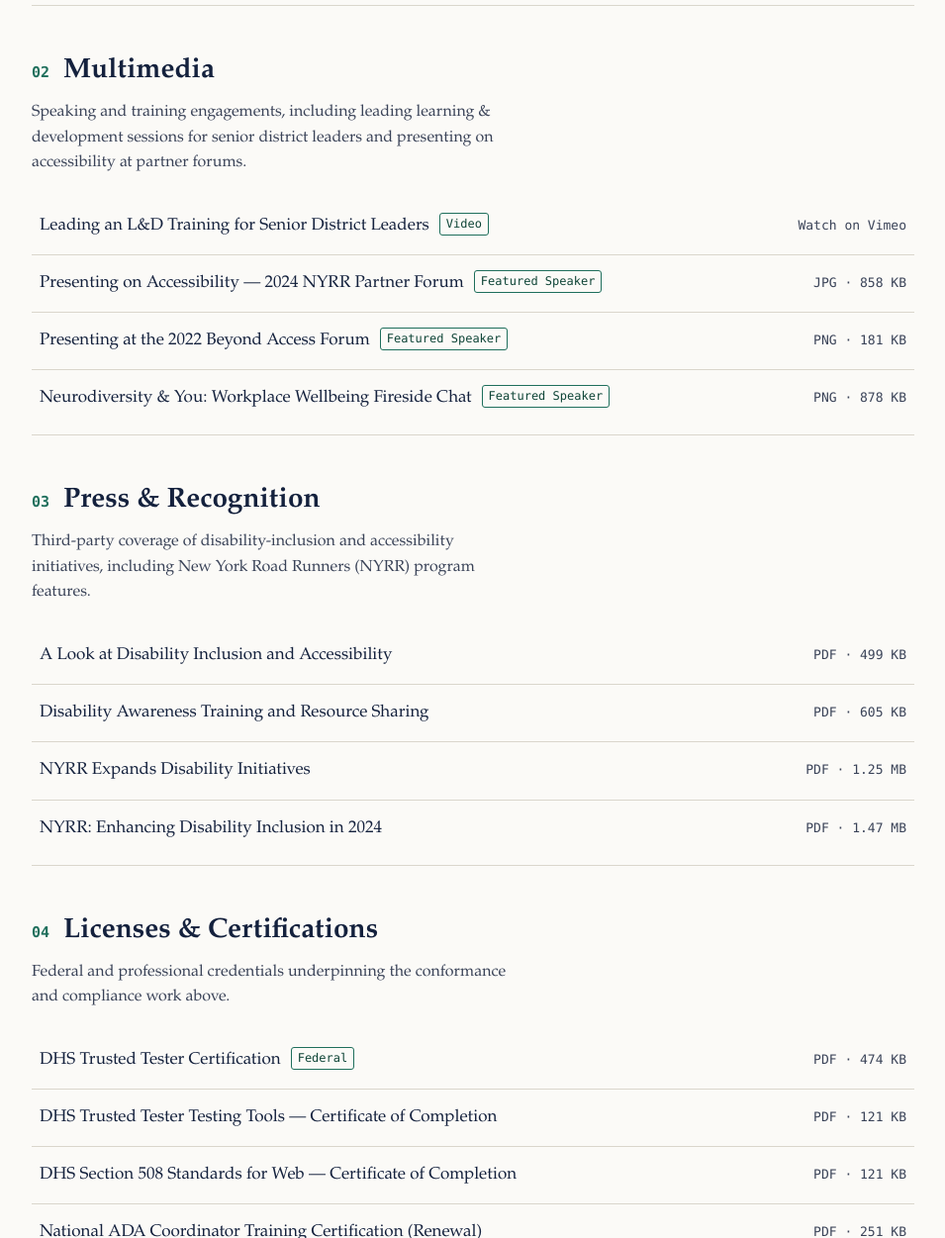
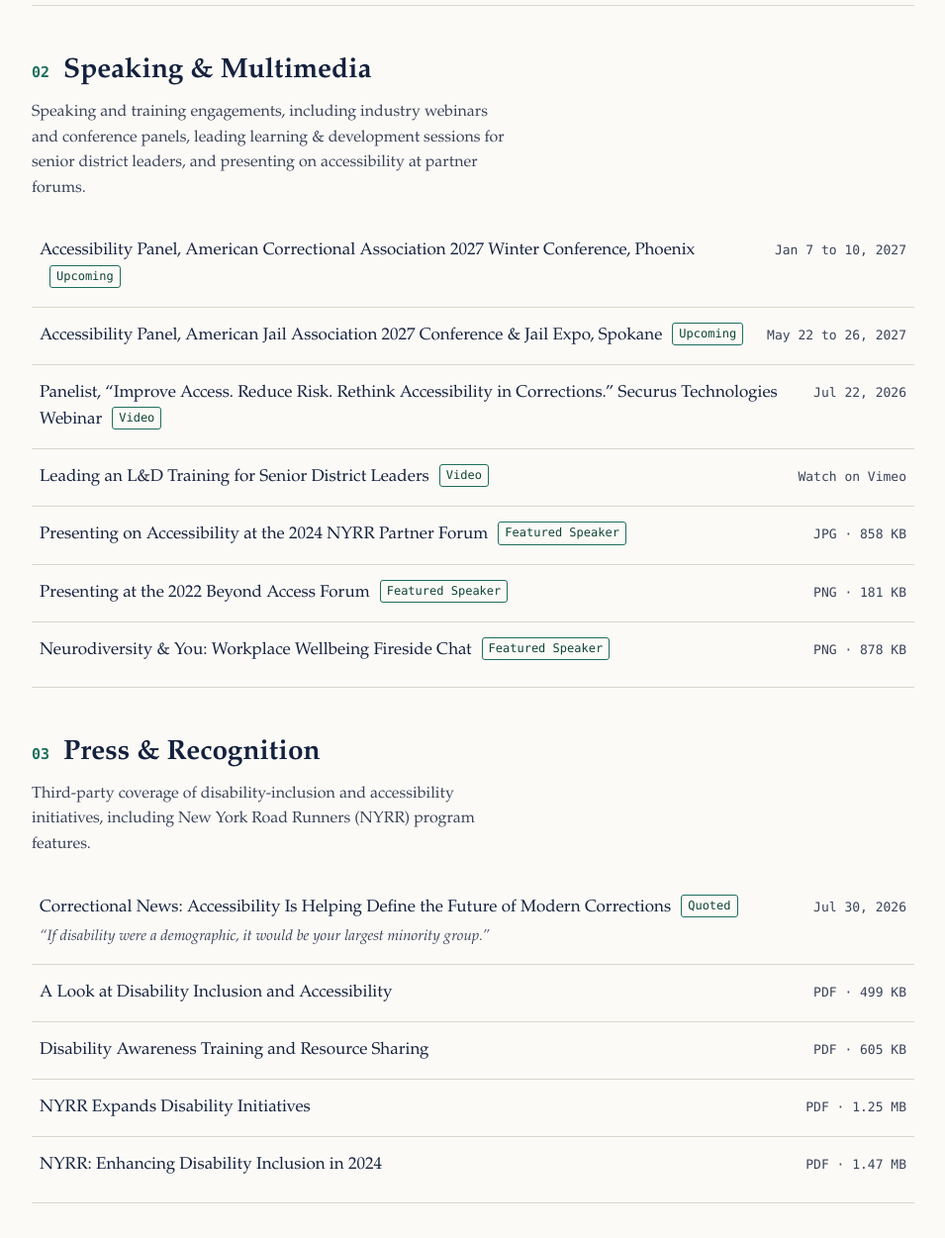
Before and after one commit to atfirstsight0/portfolio, a plain HTML site: page index.html in a window 1280 px wide. Shown: the part 1549-2800 px from the top of the page at 99% size, without its empty margins (162-1117 px from the left). Drawn offline with Linux system fonts and the light colour scheme.

Commit message:
Add 2026-27 speaking and press, fix credential label contrast
Speaking & Multimedia: Securus Technologies webinar (Jul 22, 2026), ACA and AJA 2027 panels. Press: Correctional News (Jul 30, 2026). Federal Credential label now meets WCAG AA contrast. Punctuation cleanup.

```diff
--- a/index.html
+++ b/index.html
@@ -3,17 +3,18 @@
 <head>
 <meta charset="UTF-8">
 <meta name="viewport" content="width=device-width, initial-scale=1.0">
-<title>Marc Guillaume — Accessibility Program Portfolio</title>
-<meta name="description" content="Work portfolio of Marc Guillaume: enterprise accessibility program leadership, Section 508 / WCAG conformance, VPAT production, and ADA governance. Policy to Practice — Access by Design.">
+<title>Marc Guillaume | Accessibility Program Portfolio</title>
+<meta name="description" content="Work portfolio of Marc Guillaume: enterprise accessibility program leadership, Section 508 / WCAG conformance, VPAT production, and ADA governance. Policy to Practice: Access by Design.">
 <style>
   :root {
     --ink: #14213D;
     --ink-soft: #3A4358;
     --paper: #FBFAF7;
     --line: #DAD6CC;
-    --accent: #1F6F5C;       /* deep green — signal, not decoration */
+    --accent: #1F6F5C;       /* deep green: signal, not decoration */
     --accent-ink: #0F4537;
-    --gold: #B07A1E;          /* federal/credential accent, used sparingly */
+    --gold: #B07A1E;          /* federal/credential accent (border only), used sparingly */
+    --gold-text: #8A5A14;     /* credential label text: 5.9:1 on white, meets WCAG AA */
     --focus: #1F6F5C;
     --card: #FFFFFF;
   }
@@ -33,7 +34,7 @@
   }
   .wrap { max-width: 940px; margin: 0 auto; padding: 0 24px; }
 
-  /* Skip link — keyboard accessibility, on-brand for the subject */
+  /* Skip link: keyboard accessibility, on-brand for the subject */
   .skip {
     position: absolute; left: -999px; top: 0;
     background: var(--ink); color: #fff; padding: 12px 18px; z-index: 100;
@@ -84,7 +85,7 @@
     border-left: 4px solid var(--gold);
     border-radius: 4px;
   }
-  .creds h2 { margin: 0 0 4px; font-size: 14px; letter-spacing: 0.12em; text-transform: uppercase; color: var(--gold); font-family: ui-monospace, Menlo, monospace; }
+  .creds h2 { margin: 0 0 4px; font-size: 14px; letter-spacing: 0.12em; text-transform: uppercase; color: var(--gold-text); font-family: ui-monospace, Menlo, monospace; }
   .creds p { margin: 6px 0 0; font-size: 16px; color: var(--ink-soft); }
   .creds strong { color: var(--ink); }
 
@@ -123,6 +124,13 @@
     font-size: 15px; letter-spacing: 0.04em; color: var(--accent-ink);
     margin: 0 0 14px; font-weight: 600;
   }
+  .file-quote {
+    display: block; margin-top: 4px; font-size: 15px; font-style: italic; color: var(--ink-soft);
+  }
+  .sr-only {
+    position: absolute; width: 1px; height: 1px; padding: 0; margin: -1px;
+    overflow: hidden; clip: rect(0,0,0,0); white-space: nowrap; border: 0;
+  }
 </style>
 </head>
 <body>
@@ -132,7 +140,7 @@
   <div class="wrap">
     <p class="eyebrow">Accessibility Program Portfolio</p>
     <h1>Marc Guillaume</h1>
-    <p class="role">Accessibility Program Manager &mdash; Enterprise Compliance &amp; Governance</p>
+    <p class="role">Accessibility Program Manager, Enterprise Compliance &amp; Governance</p>
     <p class="contact">
       Brooklyn, NY
       <span class="sep" aria-hidden="true">|</span>
@@ -141,13 +149,13 @@
 
     <p class="thesis">
       Policy <span class="arrow" aria-hidden="true">&rarr;</span>
-      <span class="sr-only">to</span> Practice
-      <span class="tail">&mdash; Access by Design</span>
+      <span class="sr-only">to</span> Practice:
+      <span class="tail">Access by Design</span>
     </p>
 
     <div class="creds">
       <h2>Federal Credential</h2>
-      <p><strong>DHS Trusted Tester v5.1.3</strong> &mdash; the U.S. government&rsquo;s benchmark certification for Section 508 conformance testing, administered by the Department of Homeland Security. Supported by DHS Section 508 Web certification, National ADA Coordinator Training, and HIPAA &amp; HITECH credentials.</p>
+      <p><strong>DHS Trusted Tester v5.1.3</strong>: the U.S. government&rsquo;s benchmark certification for Section 508 conformance testing, administered by the Department of Homeland Security. Supported by DHS Section 508 Web certification, National ADA Coordinator Training, and HIPAA &amp; HITECH credentials.</p>
     </div>
   </div>
 </header>
@@ -179,16 +187,19 @@
       </ul>
     </section>
 
-    <!-- 2. MULTIMEDIA -->
+    <!-- 2. SPEAKING & MULTIMEDIA -->
     <section class="group" aria-labelledby="g2">
       <div class="group-head">
         <span class="group-num" aria-hidden="true">02</span>
-        <h2 class="group-title" id="g2">Multimedia</h2>
+        <h2 class="group-title" id="g2">Speaking &amp; Multimedia</h2>
       </div>
-      <p class="group-note">Speaking and training engagements, including leading learning &amp; development sessions for senior district leaders and presenting on accessibility at partner forums.</p>
+      <p class="group-note">Speaking and training engagements, including industry webinars and conference panels, leading learning &amp; development sessions for senior district leaders, and presenting on accessibility at partner forums.</p>
       <ul class="files">
-        <li class="file"><a class="file-link" href="https://vimeo.com/1201213259" target="_blank" rel="noopener"><span class="file-name">Leading an L&amp;D Training for Senior District Leaders<span class="badge">Video</span></span><span class="file-meta">Watch on Vimeo</span></a></li>
-        <li class="file"><a class="file-link" href="files/multimedia/02-nyrr-partner-forum-2024.jpg"><span class="file-name">Presenting on Accessibility &mdash; 2024 NYRR Partner Forum<span class="badge">Featured Speaker</span></span><span class="file-meta">JPG &middot; 858 KB</span></a></li>
+        <li class="file"><a class="file-link" href="https://www.aca.org/conferences/future-conferences" target="_blank" rel="noopener"><span class="file-name">Accessibility Panel, American Correctional Association 2027 Winter Conference, Phoenix<span class="badge">Upcoming</span><span class="sr-only"> (opens in a new tab)</span></span><span class="file-meta">Jan 7 to 10, 2027</span></a></li>
+        <li class="file"><a class="file-link" href="https://www.americanjail.org/conference-2027" target="_blank" rel="noopener"><span class="file-name">Accessibility Panel, American Jail Association 2027 Conference &amp; Jail Expo, Spokane<span class="badge">Upcoming</span><span class="sr-only"> (opens in a new tab)</span></span><span class="file-meta">May 22 to 26, 2027</span></a></li>
+        <li class="file"><a class="file-link" href="https://res.cloudinary.com/aventiv/video/upload/g_center,c_fill,ar_16:9/f_mp4,vc_h264,ac_aac,af_22050,fps_1-30/v1784918269/July_Securus_ADA_Webinar_ubvghv.mp4" target="_blank" rel="noopener"><span class="file-name">Panelist, &ldquo;Improve Access. Reduce Risk. Rethink Accessibility in Corrections.&rdquo; Securus Technologies Webinar<span class="badge">Video</span><span class="sr-only"> (opens in a new tab)</span></span><span class="file-meta">Jul 22, 2026</span></a></li>
+        <li class="file"><a class="file-link" href="https://vimeo.com/1201213259" target="_blank" rel="noopener"><span class="file-name">Leading an L&amp;D Training for Senior District Leaders<span class="badge">Video</span><span class="sr-only"> (opens in a new tab)</span></span><span class="file-meta">Watch on Vimeo</span></a></li>
+        <li class="file"><a class="file-link" href="files/multimedia/02-nyrr-partner-forum-2024.jpg"><span class="file-name">Presenting on Accessibility at the 2024 NYRR Partner Forum<span class="badge">Featured Speaker</span></span><span class="file-meta">JPG &middot; 858 KB</span></a></li>
         <li class="file"><a class="file-link" href="files/multimedia/03-beyond-access-forum-2022.png"><span class="file-name">Presenting at the 2022 Beyond Access Forum<span class="badge">Featured Speaker</span></span><span class="file-meta">PNG &middot; 181 KB</span></a></li>
         <li class="file"><a class="file-link" href="files/multimedia/04-neurodiversity-fireside-chat-flyer.png"><span class="file-name">Neurodiversity &amp; You: Workplace Wellbeing Fireside Chat<span class="badge">Featured Speaker</span></span><span class="file-meta">PNG &middot; 878 KB</span></a></li>
       </ul>
@@ -202,6 +213,7 @@
       </div>
       <p class="group-note">Third-party coverage of disability-inclusion and accessibility initiatives, including New York Road Runners (NYRR) program features.</p>
       <ul class="files">
+        <li class="file"><a class="file-link" href="https://correctionalnews.com/2026/07/30/accessibility-is-helping-define-the-future-of-modern-corrections/" target="_blank" rel="noopener"><span class="file-name">Correctional News: Accessibility Is Helping Define the Future of Modern Corrections<span class="badge">Quoted</span><span class="file-quote">&ldquo;If disability were a demographic, it would be your largest minority group.&rdquo;</span><span class="sr-only"> (opens in a new tab)</span></span><span class="file-meta">Jul 30, 2026</span></a></li>
         <li class="file"><a class="file-link" href="files/press/01-disability-inclusion-and-accessibility.pdf"><span class="file-name">A Look at Disability Inclusion and Accessibility</span><span class="file-meta">PDF &middot; 499 KB</span></a></li>
         <li class="file"><a class="file-link" href="files/press/02-disability-awareness-training-resource-sharing.pdf"><span class="file-name">Disability Awareness Training and Resource Sharing</span><span class="file-meta">PDF &middot; 605 KB</span></a></li>
         <li class="file"><a class="file-link" href="files/press/03-nyrr-expands-disability-initiatives.pdf"><span class="file-name">NYRR Expands Disability Initiatives</span><span class="file-meta">PDF &middot; 1.25 MB</span></a></li>
@@ -218,8 +230,8 @@
       <p class="group-note">Federal and professional credentials underpinning the conformance and compliance work above.</p>
       <ul class="files">
         <li class="file"><a class="file-link" href="files/certifications/01-dhs-trusted-tester-certification.pdf"><span class="file-name">DHS Trusted Tester Certification<span class="badge">Federal</span></span><span class="file-meta">PDF &middot; 474 KB</span></a></li>
-        <li class="file"><a class="file-link" href="files/certifications/02-dhs-trusted-tester-tools-completion.pdf"><span class="file-name">DHS Trusted Tester Testing Tools &mdash; Certificate of Completion</span><span class="file-meta">PDF &middot; 121 KB</span></a></li>
-        <li class="file"><a class="file-link" href="files/certifications/03-dhs-section-508-web-completion.pdf"><span class="file-name">DHS Section 508 Standards for Web &mdash; Certificate of Completion</span><span class="file-meta">PDF &middot; 121 KB</span></a></li>
+        <li class="file"><a class="file-link" href="files/certifications/02-dhs-trusted-tester-tools-completion.pdf"><span class="file-name">DHS Trusted Tester Testing Tools: Certificate of Completion</span><span class="file-meta">PDF &middot; 121 KB</span></a></li>
+        <li class="file"><a class="file-link" href="files/certifications/03-dhs-section-508-web-completion.pdf"><span class="file-name">DHS Section 508 Standards for Web: Certificate of Completion</span><span class="file-meta">PDF &middot; 121 KB</span></a></li>
         <li class="file"><a class="file-link" href="files/certifications/04-national-ada-coordinator-training-renewal.pdf"><span class="file-name">National ADA Coordinator Training Certification (Renewal)</span><span class="file-meta">PDF &middot; 251 KB</span></a></li>
         <li class="file"><a class="file-link" href="files/certifications/05-certification-detailed-transcript.pdf"><span class="file-name">Certification Detailed Transcript</span><span class="file-meta">PDF &middot; 1.05 MB</span></a></li>
         <li class="file"><a class="file-link" href="files/certifications/06-hipaa-hitech-certification.pdf"><span class="file-name">HIPAA &amp; HITECH Certification</span><span class="file-meta">PDF &middot; 122 KB</span></a></li>
@@ -232,16 +244,10 @@
 
 <footer>
   <div class="wrap">
-    <p class="motto">Access is a human right &mdash; and the right thing to do.</p>
+    <p class="motto">Access is a human right, and the right thing to do.</p>
     <p>Marc Guillaume &middot; Accessibility Program Portfolio &middot; This page is built to WCAG&nbsp;2.2&nbsp;AA: semantic landmarks, keyboard focus, and reduced-motion support.</p>
   </div>
 </footer>
 
-<style>
-  .sr-only {
-    position: absolute; width: 1px; height: 1px; padding: 0; margin: -1px;
-    overflow: hidden; clip: rect(0,0,0,0); white-space: nowrap; border: 0;
-  }
-</style>
 </body>
 </html>
```
Also changed, not shown: 1 other file.
